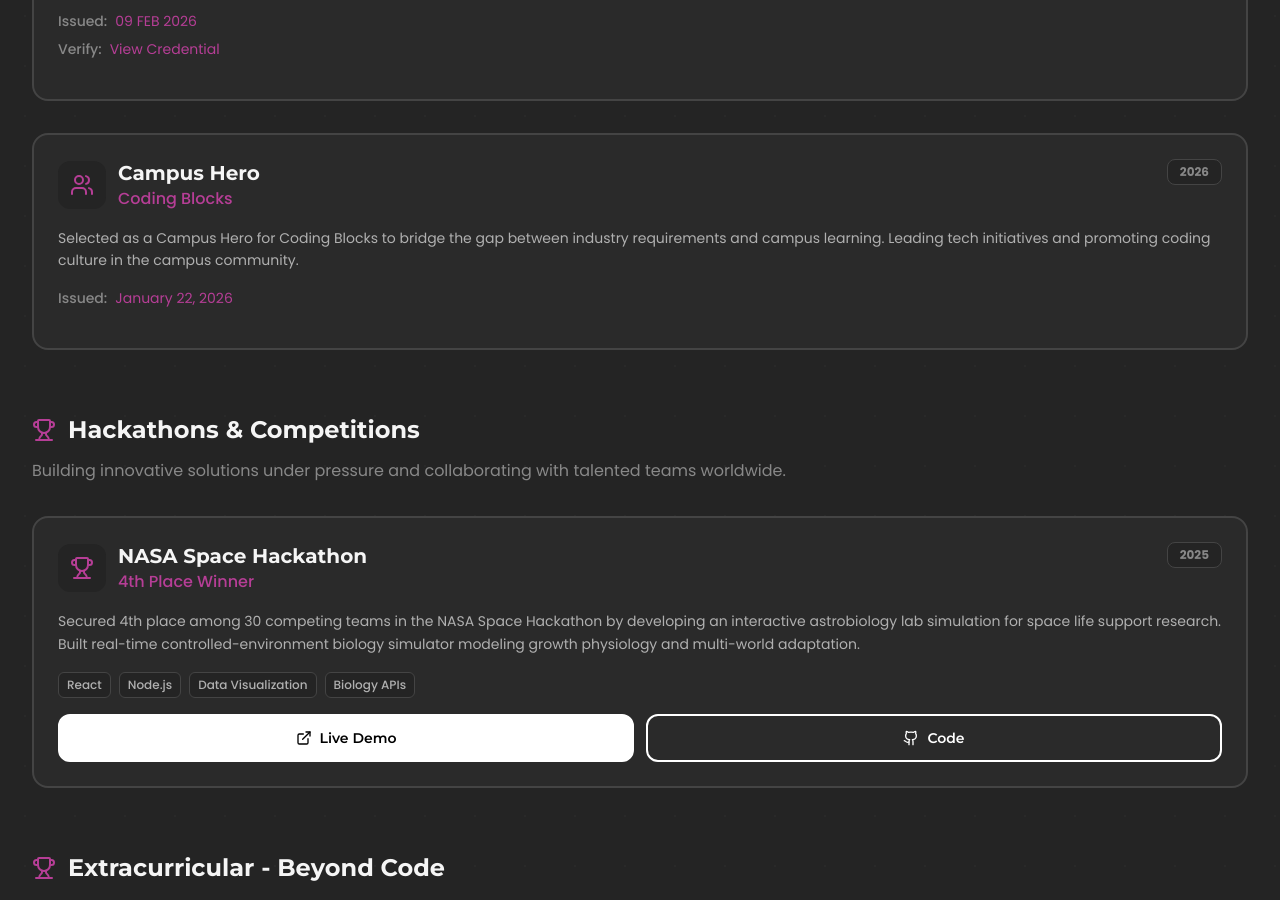
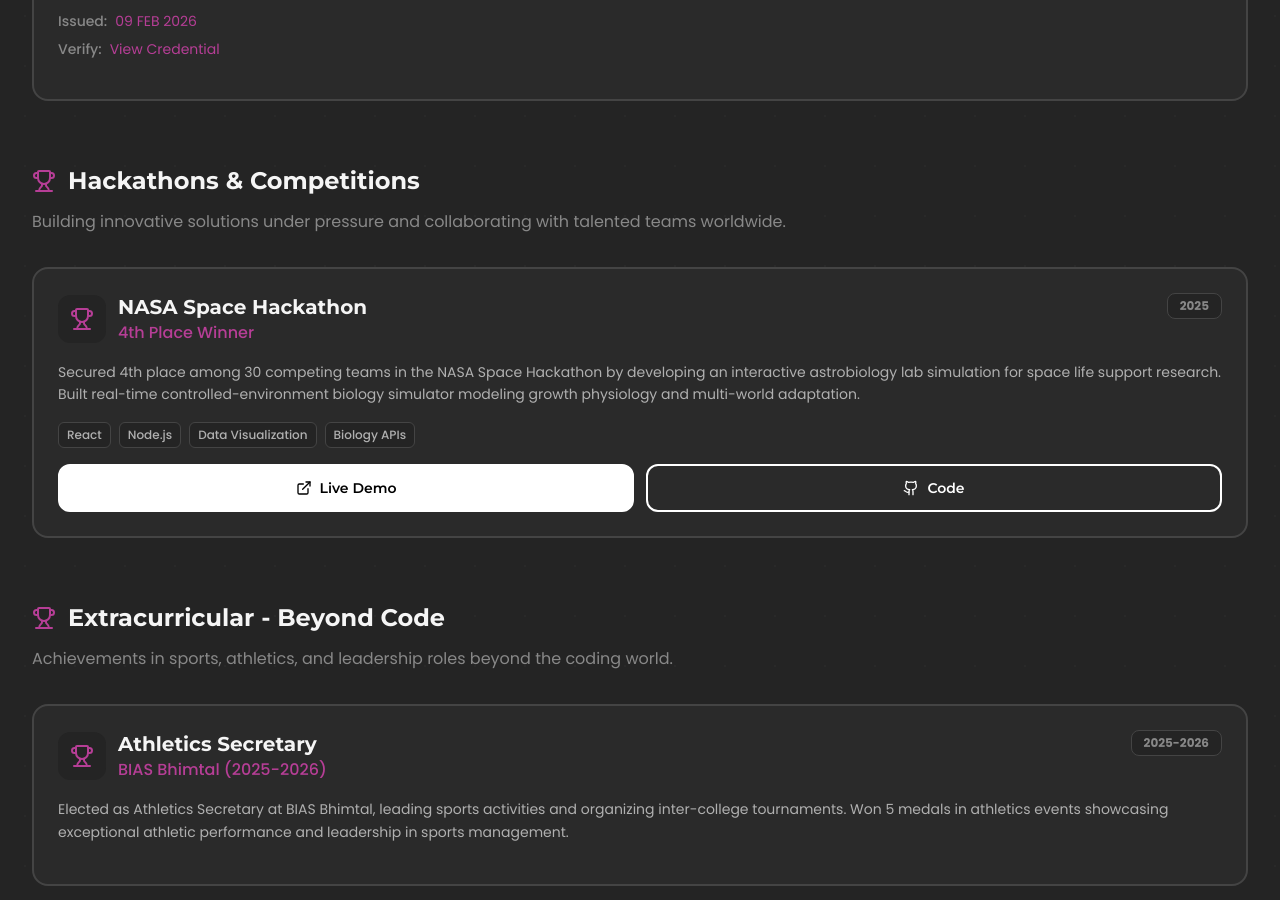
Before and after one commit to PankajSingh34/Portfolio, a React (Vite) app: page / in a window 1280 px wide. Shown: the part 4380-5280 px from the top of the page. Built offline with nearby package versions, Linux system fonts and the light colour scheme.

Commit message:
Remove Campus Hero from certifications section

```diff
--- a/src/components/Achievements.jsx
+++ b/src/components/Achievements.jsx
@@ -62,18 +62,6 @@ const achievementsData = {
       type: "Technical Certification",
       icon: Award,
       color: "from-green-400 to-teal-400",
-    },
-    {
-      id: 2,
-      title: "Campus Hero",
-      organization: "Coding Blocks",
-      description:
-        "Selected as a Campus Hero for Coding Blocks to bridge the gap between industry requirements and campus learning. Leading tech initiatives and promoting coding culture in the campus community.",
-      issueDate: "January 22, 2026",
-      year: "2026",
-      type: "Leadership & Community",
-      icon: Users,
-      color: "from-purple-400 to-pink-400",
     },
   ],
   recognition: [
```
